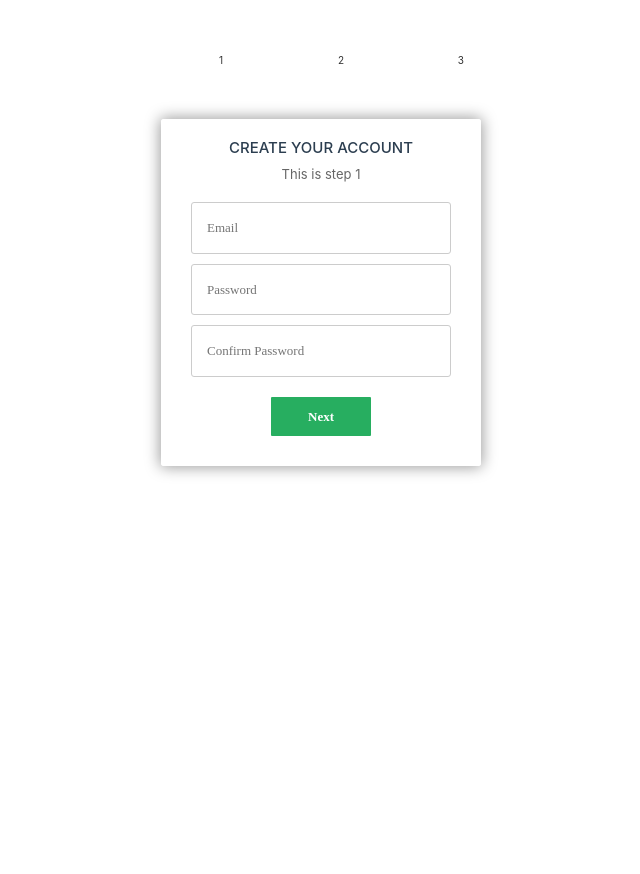
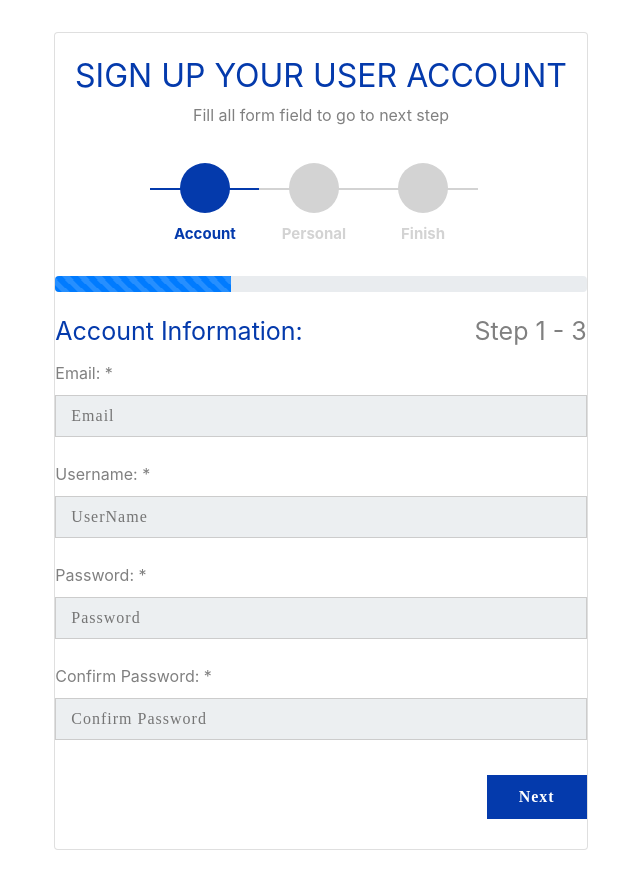
Before and after one commit to temiowolabi/AzurOLD, a PHP site: page /AZUR/registration.php in a window 1280 px wide. Shown: the whole page, without its empty margins (319-959 px from the left). Before the commit the page ends 476 px from the top, so only its background shows below. Run offline with PHP 8.4, Linux system fonts and the light colour scheme.

Commit message:
Registration Page Completed (Not Functional Yet)

```diff
--- a/css/style.css
+++ b/css/style.css
@@ -147,121 +147,207 @@ li{
 
   /*Form CSS*/
 
+  p {
+    color: grey
+}
+
+#heading {
+    text-transform: uppercase;
+    color: #043AAC;
+    font-weight: normal
+}
+
 #msform {
-	width: 400px;
-	margin: 50px auto;
     text-align: center;
     position: relative;
+    margin-top: 20px
 }
 
 #msform fieldset {
     background: white;
     border: 0 none;
-	border-radius: 3px;
-	box-shadow: 0 0 15px 1px rgba(0, 0, 0, 0.4);
-	padding: 20px 30px;
+    border-radius: 0.5rem;
     box-sizing: border-box;
-	width: 80%;
-	margin: 0 10%;
-
-	/*stacking fieldsets above each other*/
-	position: relative;
+    width: 100%;
+    margin: 0;
+    padding-bottom: 20px;
+    position: relative
 }
 
-/*Hide all except first fieldset*/
-#msform fieldset:not(:first-of-type) {
-	display: none;
+.form-card {
+    text-align: left
 }
 
-/*inputs*/
-#msform input, #msform textarea {
-	padding: 15px;
+#msform fieldset:not(:first-of-type) {
+    display: none
+}
+
+#msform input,
+#msform textarea {
+    padding: 8px 15px 8px 15px;
     border: 1px solid #ccc;
-	border-radius: 3px;
-	margin-bottom: 10px;
+    border-radius: 0px;
+    margin-bottom: 25px;
+    margin-top: 2px;
     width: 100%;
     box-sizing: border-box;
     font-family: montserrat;
     color: #2C3E50;
-	font-size: 13px;
+    background-color: #ECEFF1;
+    font-size: 16px;
+    letter-spacing: 1px
 }
 
-/*buttons*/
+#msform input:focus,
+#msform textarea:focus {
+    -moz-box-shadow: none !important;
+    -webkit-box-shadow: none !important;
+    box-shadow: none !important;
+    border: 1px solid #043AAC;
+    outline-width: 0
+}
+
 #msform .action-button {
     width: 100px;
-	background: #27AE60;
+    background: #043AAC;
     font-weight: bold;
     color: white;
     border: 0 none;
-	border-radius: 1px;
+    border-radius: 0px;
     cursor: pointer;
     padding: 10px 5px;
-	margin: 10px 5px;
+    margin: 10px 0px 10px 5px;
+    float: right
 }
 
-#msform .action-button:hover, #msform .action-button:focus {
-	box-shadow: 0 0 0 2px white, 0 0 0 3px #27AE60;
+#msform .action-button:hover,
+#msform .action-button:focus {
+    background-color: #311B92
 }
 
-/*headings*/
-.fs-title {
-	font-size: 15px;
-	text-transform: uppercase;
-	color: #2C3E50;
-	margin-bottom: 10px;
+#msform .action-button-previous {
+    width: 100px;
+    background: #616161;
+    font-weight: bold;
+    color: white;
+    border: 0 none;
+    border-radius: 0px;
+    cursor: pointer;
+    padding: 10px 5px;
+    margin: 10px 5px 10px 0px;
+    float: right
 }
 
-.fs-subtitle {
-	font-weight: normal;
-	font-size: 13px;
-	color: #666;
-	margin-bottom: 20px;
+#msform .action-button-previous:hover,
+#msform .action-button-previous:focus {
+    background-color: #000000
 }
 
-/*progressbar*/
+.card {
+    z-index: 0;
+    border: none;
+    position: relative
+}
+
+.fs-title {
+    font-size: 25px;
+    color: #043AAC;
+    margin-bottom: 15px;
+    font-weight: normal;
+    text-align: left
+}
+
+.purple-text {
+    color: #043AAC;
+    font-weight: normal
+}
+
+.steps {
+    font-size: 25px;
+    color: gray;
+    margin-bottom: 10px;
+    font-weight: normal;
+    text-align: right
+}
+
+.fieldlabels {
+    color: gray;
+    text-align: left
+}
+
 #progressbar {
     margin-bottom: 30px;
+    margin-left: 55px;
     overflow: hidden;
-	/*CSS counters to number the steps*/
-	counter-reset: step;
+    color: lightgrey
+}
+
+#progressbar .active {
+    color: #043AAC;
 }
 
 #progressbar li {
     list-style-type: none;
-	color: white;
-	text-transform: uppercase;
-	font-size: 9px;
-	width: 33.33%;
+    font-size: 15px;
+    width: 25%;
     float: left;
     position: relative;
+    font-weight: 400
+}
+
+#progressbar #account:before {
+    font-family: FontAwesome;
+    content: "\f13e"
+}
+
+#progressbar #personal:before {
+    font-family: FontAwesome;
+    content: "\f007"
+}
+
+#progressbar #confirm:before {
+    font-family: FontAwesome;
+    content: "\f00c"
 }
 
 #progressbar li:before {
-	content: counter(step);
-	counter-increment: step;
-	width: 20px;
-	line-height: 20px;
+    width: 50px;
+    height: 50px;
+    line-height: 45px;
     display: block;
-	font-size: 10px;
-	color: #333;
-	background: white;
-	border-radius: 3px;
-	margin: 0 auto 5px auto;
+    font-size: 20px;
+    color: #ffffff;
+    background: lightgray;
+    border-radius: 50%;
+    margin: 0 auto 10px auto;
+    padding: 2px
 }
 
-/*progressbar connectors*/
 #progressbar li:after {
     content: '';
     width: 100%;
     height: 2px;
-	background: white;
+    background: lightgray;
     position: absolute;
-	left: -50%;
-	top: 9px;
-	z-index: -1; /*put it behind the numbers*/
+    left: 0;
+    top: 25px;
+    z-index: -1
 }
 
-#progressbar li:first-child:after {
-	/*connector not needed before the first step*/
-	content: none;
+#progressbar li.active:before,
+#progressbar li.active:after {
+    background: #043AAC;
 }
+
+.progress {
+    height: 20px
+}
+
+.progress-bar {
+    background-color: #043AAC;
+}
+
+.fit-image {
+    width: 100%;
+    object-fit: cover
+}
--- a/includes/header.php
+++ b/includes/header.php
@@ -10,6 +10,7 @@
     <link rel="stylesheet" href="https://maxcdn.bootstrapcdn.com/bootstrap/4.5.2/css/bootstrap.min.css">
     <script src="https://cdnjs.cloudflare.com/ajax/libs/popper.js/1.16.0/umd/popper.min.js"></script>
     <script src="https://maxcdn.bootstrapcdn.com/bootstrap/4.5.2/js/bootstrap.min.js"></script>
+    <script src="JS/registration.js"></script>
 </head>
 <body>
 
--- a/registration.php
+++ b/registration.php
@@ -10,44 +10,152 @@
 <?php
 include("path.php");
 include(ROOT_PATH . "/includes/header.php"); ?>
-<!-- multistep form -->
+<div class="container-fluid">
+    <div class="row justify-content-center">
+        <div class="col-11 col-sm-10 col-md-10 col-lg-6 col-xl-5 text-center p-0 mt-3 mb-2">
+            <div class="card px-0 pt-4 pb-0 mt-3 mb-3">
+                <h2 id="heading">Sign Up Your User Account</h2>
+                <p>Fill all form field to go to next step</p>
                 <form id="msform">
                     <!-- progressbar -->
                     <ul id="progressbar">
-    <li class="active">Account Setup</li>
-    <li>Social Profiles</li>
-    <li>Personal Details</li>
+                        <li class="active" id="account"><strong>Account</strong></li>
+                        <li id="personal"><strong>Personal</strong></li>
+                        <li id="confirm"><strong>Finish</strong></li>
                     </ul>
-  <!-- fieldsets -->
+                    <div class="progress">
+                        <div class="progress-bar progress-bar-striped progress-bar-animated" role="progressbar" aria-valuemin="0" aria-valuemax="100"></div>
+                    </div> <br> <!-- fieldsets -->
                     <fieldset>
-    <h2 class="fs-title">Create your account</h2>
-    <h3 class="fs-subtitle">This is step 1</h3>
-    <input type="text" name="email" placeholder="Email" />
-    <input type="password" name="pass" placeholder="Password" />
-    <input type="password" name="cpass" placeholder="Confirm Password" />
-    <input type="button" name="next" class="next action-button" value="Next" />
+                        <div class="form-card">
+                            <div class="row">
+                                <div class="col-7">
+                                    <h2 class="fs-title">Account Information:</h2>
+                                </div>
+                                <div class="col-5">
+                                    <h2 class="steps">Step 1 - 3</h2>
+                                </div>
+                            </div> <label class="fieldlabels">Email: *</label> <input type="email" name="email" placeholder="Email" /> <label class="fieldlabels">Username: *</label> <input type="text" name="uname" placeholder="UserName" /> <label class="fieldlabels">Password: *</label> <input type="password" name="pwd" placeholder="Password" /> <label class="fieldlabels">Confirm Password: *</label> <input type="password" name="cpwd" placeholder="Confirm Password" />
+                        </div> <input type="button" name="next" class="next action-button" value="Next" />
                     </fieldset>
                     <fieldset>
-    <h2 class="fs-title">Social Profiles</h2>
-    <h3 class="fs-subtitle">Your presence on the social network</h3>
-    <input type="text" name="twitter" placeholder="Twitter" />
-    <input type="text" name="facebook" placeholder="Facebook" />
-    <input type="text" name="gplus" placeholder="Google Plus" />
-    <input type="button" name="previous" class="previous action-button" value="Previous" />
-    <input type="button" name="next" class="next action-button" value="Next" />
+                        <div class="form-card">
+                            <div class="row">
+                                <div class="col-7">
+                                    <h2 class="fs-title">Personal Information:</h2>
+                                </div>
+                                <div class="col-5">
+                                    <h2 class="steps">Step 2 - 3</h2>
+                                </div>
+                            </div> <label class="fieldlabels">First Name: *</label> <input type="text" name="fname" placeholder="First Name" /> <label class="fieldlabels">Last Name: *</label> <input type="text" name="lname" placeholder="Last Name" /> <label class="fieldlabels">Contact No.: *</label> <input type="text" name="phno" placeholder="Contact No." />
+                        </div> <input type="button" name="next" class="next action-button" value="Next" /> <input type="button" name="previous" class="previous action-button-previous" value="Previous" />
                     </fieldset>
                     <fieldset>
-    <h2 class="fs-title">Personal Details</h2>
-    <h3 class="fs-subtitle">We will never sell it</h3>
-    <input type="text" name="fname" placeholder="First Name" />
-    <input type="text" name="lname" placeholder="Last Name" />
-    <input type="text" name="phone" placeholder="Phone" />
-    <textarea name="address" placeholder="Address"></textarea>
-    <input type="button" name="previous" class="previous action-button" value="Previous" />
-    <input type="submit" name="submit" class="submit action-button" value="Submit" />
+                        <div class="form-card">
+                            <div class="row">
+                                <div class="col-7">
+                                    <h2 class="fs-title">Finish:</h2>
+                                </div>
+                                <div class="col-5">
+                                    <h2 class="steps">Step 3 -3 </h2>
+                                </div>
+                            </div> <br><br>
+                            <h2 class="purple-text text-center"><strong>SUCCESS !</strong></h2> <br>
+                            <div class="row justify-content-center">
+                                <div class="col-3"> <img src="images/success.gif" class="fit-image"> </div>
+                            </div> <br><br>
+                            <div class="row justify-content-center">
+                                <div class="col-7 text-center">
+                                    <h5 class="purple-text text-center">You Have Successfully Signed Up</h5>
+                                </div>
+                            </div>
+                        </div>
                     </fieldset>
                 </form>
+            </div>
+        </div>
+    </div>
+</div>
 
+
+<script>
+$(document).ready(function(){
+
+var current_fs, next_fs, previous_fs; //fieldsets
+var opacity;
+var current = 1;
+var steps = $("fieldset").length;
+
+setProgressBar(current);
+
+$(".next").click(function(){
+
+current_fs = $(this).parent();
+next_fs = $(this).parent().next();
+
+//Add Class Active
+$("#progressbar li").eq($("fieldset").index(next_fs)).addClass("active");
+
+//show the next fieldset
+next_fs.show();
+//hide the current fieldset with style
+current_fs.animate({opacity: 0}, {
+step: function(now) {
+// for making fielset appear animation
+opacity = 1 - now;
+
+current_fs.css({
+'display': 'none',
+'position': 'relative'
+});
+next_fs.css({'opacity': opacity});
+},
+duration: 500
+});
+setProgressBar(++current);
+});
+
+$(".previous").click(function(){
+
+current_fs = $(this).parent();
+previous_fs = $(this).parent().prev();
+
+//Remove class active
+$("#progressbar li").eq($("fieldset").index(current_fs)).removeClass("active");
+
+//show the previous fieldset
+previous_fs.show();
+
+//hide the current fieldset with style
+current_fs.animate({opacity: 0}, {
+step: function(now) {
+// for making fielset appear animation
+opacity = 1 - now;
+
+current_fs.css({
+'display': 'none',
+'position': 'relative'
+});
+previous_fs.css({'opacity': opacity});
+},
+duration: 500
+});
+setProgressBar(--current);
+});
+
+function setProgressBar(curStep){
+var percent = parseFloat(100 / steps) * curStep;
+percent = percent.toFixed();
+$(".progress-bar")
+.css("width",percent+"%")
+}
+
+$(".submit").click(function(){
+return false;
+})
+
+});
+</script>
 
 </body>
 </html>
```
Also changed, not shown: JS/registration.js (added), images/success.gif (added). Lines whose indentation alone changed are shown as unchanged.
